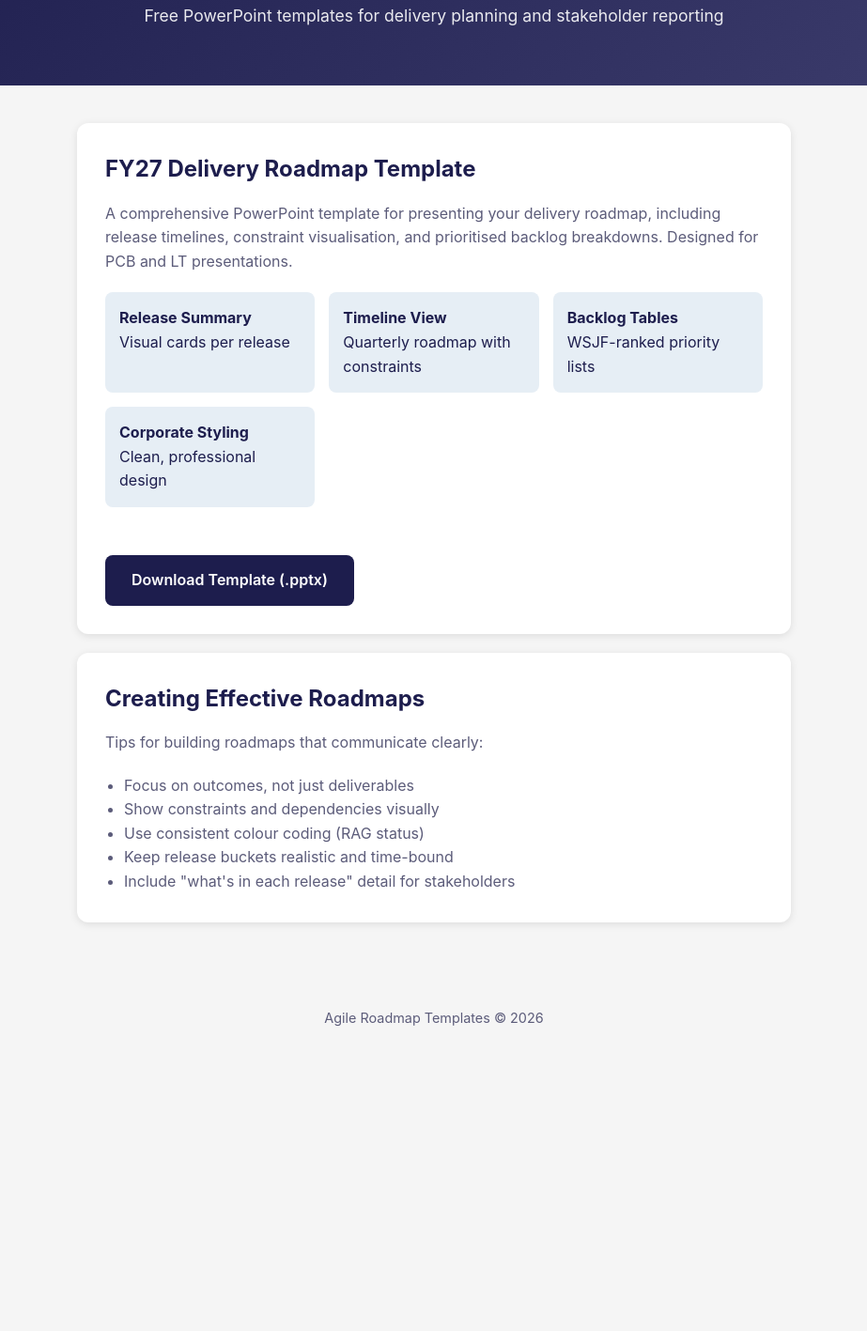
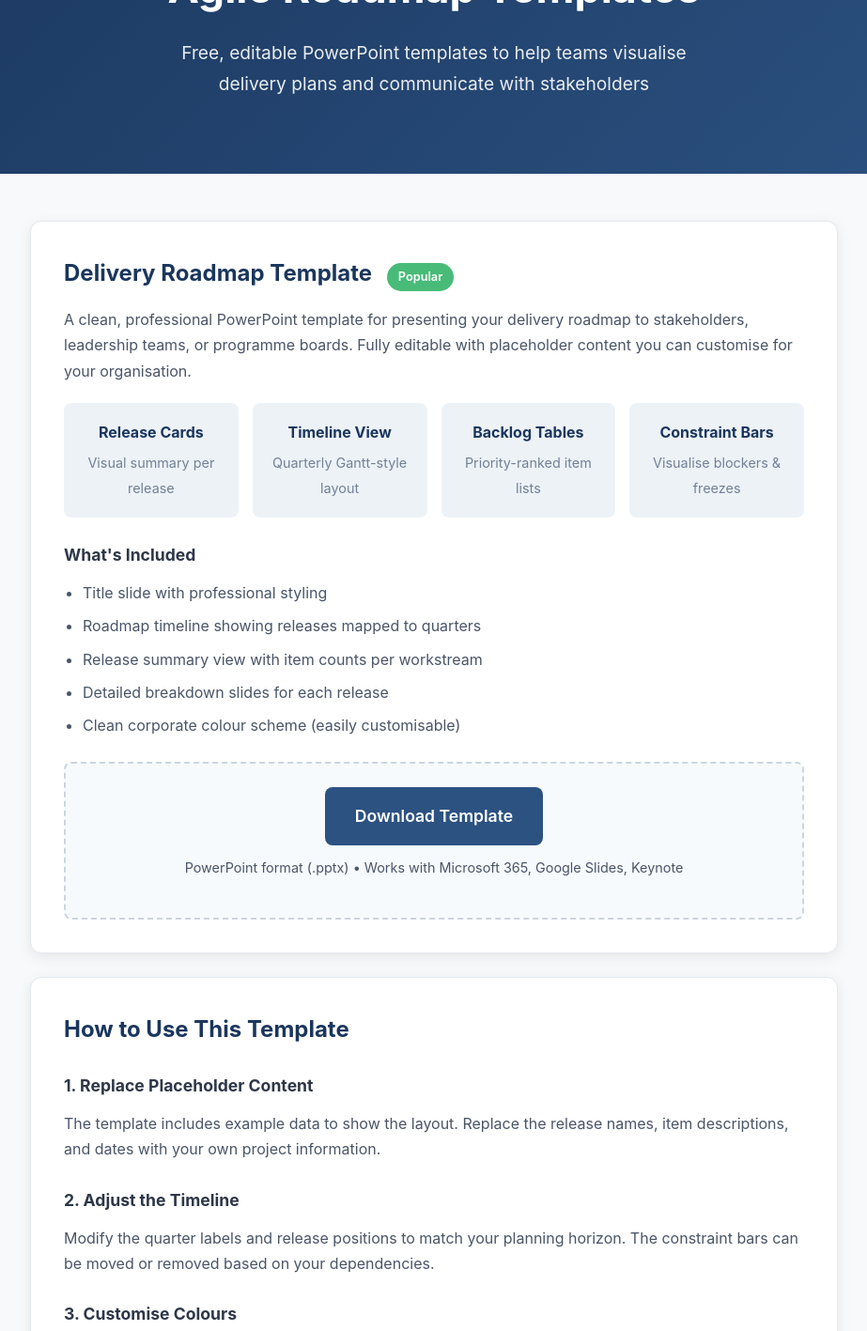
Before and after one commit to Pinger2024/roadmap-templates, a plain HTML site: page index.html in a window 1280 px wide. Shown: the part 131-1548 px from the top of the page at 94% size, without its empty margins (178-1101 px from the left). Before the commit the page ends 1256 px from the top, so only its background shows below. Drawn offline with Linux system fonts and the light colour scheme.

Commit message:
Updated template resources

```diff
--- a/index.html
+++ b/index.html
@@ -3,88 +3,181 @@
 <head>
     <meta charset="UTF-8">
     <meta name="viewport" content="width=device-width, initial-scale=1.0">
-    <title>Agile Roadmap Templates | Free PowerPoint Downloads</title>
+    <title>Free Agile Roadmap Templates | Delivery Planning Resources</title>
+    <meta name="description" content="Free PowerPoint templates for agile delivery roadmaps, release planning, and stakeholder reporting. Download editable templates for your team.">
     <style>
         * { margin: 0; padding: 0; box-sizing: border-box; }
         body {
             font-family: -apple-system, BlinkMacSystemFont, 'Segoe UI', Roboto, sans-serif;
-            background: #f5f5f5;
-            color: #1D1D4D;
-            line-height: 1.6;
+            background: #f8f9fa;
+            color: #2d3748;
+            line-height: 1.7;
         }
         .hero {
-            background: linear-gradient(135deg, #1D1D4D 0%, #3D3D6D 100%);
+            background: linear-gradient(135deg, #1a365d 0%, #2c5282 100%);
             color: white;
-            padding: 60px 20px;
+            padding: 80px 20px;
             text-align: center;
         }
-        .hero h1 { font-size: 2.5rem; margin-bottom: 10px; }
-        .hero p { font-size: 1.1rem; opacity: 0.9; }
-        .container { max-width: 800px; margin: 0 auto; padding: 40px 20px; }
+        .hero h1 { font-size: 2.8rem; margin-bottom: 15px; font-weight: 700; }
+        .hero p { font-size: 1.2rem; opacity: 0.9; max-width: 600px; margin: 0 auto; }
+        .container { max-width: 900px; margin: 0 auto; padding: 50px 20px; }
         .card {
             background: white;
             border-radius: 12px;
-            padding: 30px;
-            margin-bottom: 20px;
-            box-shadow: 0 2px 8px rgba(0,0,0,0.1);
+            padding: 35px;
+            margin-bottom: 25px;
+            box-shadow: 0 4px 15px rgba(0,0,0,0.08);
+            border: 1px solid #e2e8f0;
         }
-        .card h2 { color: #1D1D4D; margin-bottom: 15px; }
-        .card p { color: #5C5C7A; margin-bottom: 20px; }
+        .card h2 { color: #1a365d; margin-bottom: 15px; font-size: 1.5rem; }
+        .card h3 { color: #2d3748; margin: 25px 0 12px 0; font-size: 1.1rem; }
+        .card p { color: #4a5568; margin-bottom: 15px; }
+        .card ul { margin-left: 20px; color: #4a5568; }
+        .card li { margin-bottom: 8px; }
+        .download-section {
+            background: #f7fafc;
+            border-radius: 8px;
+            padding: 25px;
+            margin-top: 25px;
+            border: 2px dashed #cbd5e0;
+            text-align: center;
+        }
         .download-btn {
             display: inline-block;
-            background: #1D1D4D;
+            background: #2c5282;
             color: white;
-            padding: 14px 28px;
+            padding: 16px 32px;
             border-radius: 8px;
             text-decoration: none;
             font-weight: 600;
-            transition: background 0.2s;
+            font-size: 1.1rem;
+            transition: all 0.2s;
         }
-        .download-btn:hover { background: #3D3D6D; }
-        .features { display: grid; grid-template-columns: repeat(auto-fit, minmax(200px, 1fr)); gap: 15px; margin-top: 20px; }
-        .feature { background: #E6EEF5; padding: 15px; border-radius: 8px; }
-        .feature strong { color: #1D1D4D; }
-        footer { text-align: center; padding: 30px; color: #5C5C7A; font-size: 0.9rem; }
+        .download-btn:hover { background: #1a365d; transform: translateY(-2px); }
+        .file-info { color: #718096; font-size: 0.9rem; margin-top: 12px; }
+        .features {
+            display: grid;
+            grid-template-columns: repeat(auto-fit, minmax(180px, 1fr));
+            gap: 15px;
+            margin: 20px 0;
+        }
+        .feature {
+            background: #edf2f7;
+            padding: 18px;
+            border-radius: 8px;
+            text-align: center;
+        }
+        .feature strong { color: #1a365d; display: block; margin-bottom: 5px; }
+        .feature span { color: #718096; font-size: 0.9rem; }
+        .tips { background: #fffbeb; border-left: 4px solid #d69e2e; padding: 20px; border-radius: 0 8px 8px 0; }
+        .tips h3 { color: #975a16; margin-bottom: 10px; }
+        footer {
+            text-align: center;
+            padding: 40px;
+            color: #718096;
+            font-size: 0.9rem;
+            border-top: 1px solid #e2e8f0;
+            margin-top: 30px;
+        }
+        .badge {
+            display: inline-block;
+            background: #48bb78;
+            color: white;
+            padding: 4px 12px;
+            border-radius: 20px;
+            font-size: 0.8rem;
+            font-weight: 600;
+            margin-left: 10px;
+        }
     </style>
 </head>
 <body>
     <div class="hero">
         <h1>Agile Roadmap Templates</h1>
-        <p>Free PowerPoint templates for delivery planning and stakeholder reporting</p>
+        <p>Free, editable PowerPoint templates to help teams visualise delivery plans and communicate with stakeholders</p>
     </div>
 
     <div class="container">
         <div class="card">
-            <h2>FY27 Delivery Roadmap Template</h2>
-            <p>A comprehensive PowerPoint template for presenting your delivery roadmap, including release timelines,
-               constraint visualisation, and prioritised backlog breakdowns. Designed for PCB and LT presentations.</p>
+            <h2>Delivery Roadmap Template <span class="badge">Popular</span></h2>
+            <p>A clean, professional PowerPoint template for presenting your delivery roadmap to stakeholders,
+               leadership teams, or programme boards. Fully editable with placeholder content you can customise
+               for your organisation.</p>
 
             <div class="features">
-                <div class="feature"><strong>Release Summary</strong><br>Visual cards per release</div>
-                <div class="feature"><strong>Timeline View</strong><br>Quarterly roadmap with constraints</div>
-                <div class="feature"><strong>Backlog Tables</strong><br>WSJF-ranked priority lists</div>
-                <div class="feature"><strong>Corporate Styling</strong><br>Clean, professional design</div>
+                <div class="feature">
+                    <strong>Release Cards</strong>
+                    <span>Visual summary per release</span>
+                </div>
+                <div class="feature">
+                    <strong>Timeline View</strong>
+                    <span>Quarterly Gantt-style layout</span>
+                </div>
+                <div class="feature">
+                    <strong>Backlog Tables</strong>
+                    <span>Priority-ranked item lists</span>
+                </div>
+                <div class="feature">
+                    <strong>Constraint Bars</strong>
+                    <span>Visualise blockers & freezes</span>
+                </div>
             </div>
 
-            <br><br>
-            <a href="Growth_FY27_Roadmap_20260115_1106.pptx" class="download-btn" download>Download Template (.pptx)</a>
+            <h3>What's Included</h3>
+            <ul>
+                <li>Title slide with professional styling</li>
+                <li>Roadmap timeline showing releases mapped to quarters</li>
+                <li>Release summary view with item counts per workstream</li>
+                <li>Detailed breakdown slides for each release</li>
+                <li>Clean corporate colour scheme (easily customisable)</li>
+            </ul>
+
+            <div class="download-section">
+                <a href="Delivery_Roadmap_Template_v2.pptx" class="download-btn" download>Download Template</a>
+                <p class="file-info">PowerPoint format (.pptx) &bull; Works with Microsoft 365, Google Slides, Keynote</p>
+            </div>
         </div>
 
         <div class="card">
-            <h2>Creating Effective Roadmaps</h2>
-            <p>Tips for building roadmaps that communicate clearly:</p>
-            <ul style="margin-left: 20px; color: #5C5C7A;">
-                <li>Focus on outcomes, not just deliverables</li>
-                <li>Show constraints and dependencies visually</li>
-                <li>Use consistent colour coding (RAG status)</li>
-                <li>Keep release buckets realistic and time-bound</li>
-                <li>Include "what's in each release" detail for stakeholders</li>
+            <h2>How to Use This Template</h2>
+
+            <h3>1. Replace Placeholder Content</h3>
+            <p>The template includes example data to show the layout. Replace the release names,
+               item descriptions, and dates with your own project information.</p>
+
+            <h3>2. Adjust the Timeline</h3>
+            <p>Modify the quarter labels and release positions to match your planning horizon.
+               The constraint bars can be moved or removed based on your dependencies.</p>
+
+            <h3>3. Customise Colours</h3>
+            <p>The template uses a neutral corporate palette. Use PowerPoint's Design menu to
+               apply your organisation's brand colours if needed.</p>
+
+            <div class="tips">
+                <h3>Pro Tip</h3>
+                <p>When presenting to executives, focus on the Release Summary slide first - it gives
+                   stakeholders a quick overview before diving into details. Keep the detailed breakdown
+                   slides as backup for Q&A.</p>
+            </div>
+        </div>
+
+        <div class="card">
+            <h2>Best Practices for Delivery Roadmaps</h2>
+            <ul>
+                <li><strong>Show outcomes, not just features</strong> - Frame items in terms of value delivered</li>
+                <li><strong>Be honest about constraints</strong> - Visualise blockers and dependencies clearly</li>
+                <li><strong>Use consistent RAG coding</strong> - Red/Amber/Green status should mean the same thing everywhere</li>
+                <li><strong>Keep releases time-bound</strong> - Avoid vague "future" buckets; commit to quarters</li>
+                <li><strong>Update regularly</strong> - A roadmap is a living document, not a one-time artifact</li>
+                <li><strong>Link to detail</strong> - Reference Jira/ADO for those who want to drill down</li>
             </ul>
         </div>
     </div>
 
     <footer>
-        Agile Roadmap Templates &copy; 2026
+        <p>Free resources for agile teams &bull; No signup required &bull; Created with teams in mind</p>
+        <p style="margin-top: 10px; font-size: 0.8rem;">Templates provided as-is for educational and professional use</p>
     </footer>
 </body>
 </html>
```
Also changed, not shown: 2 other files.
